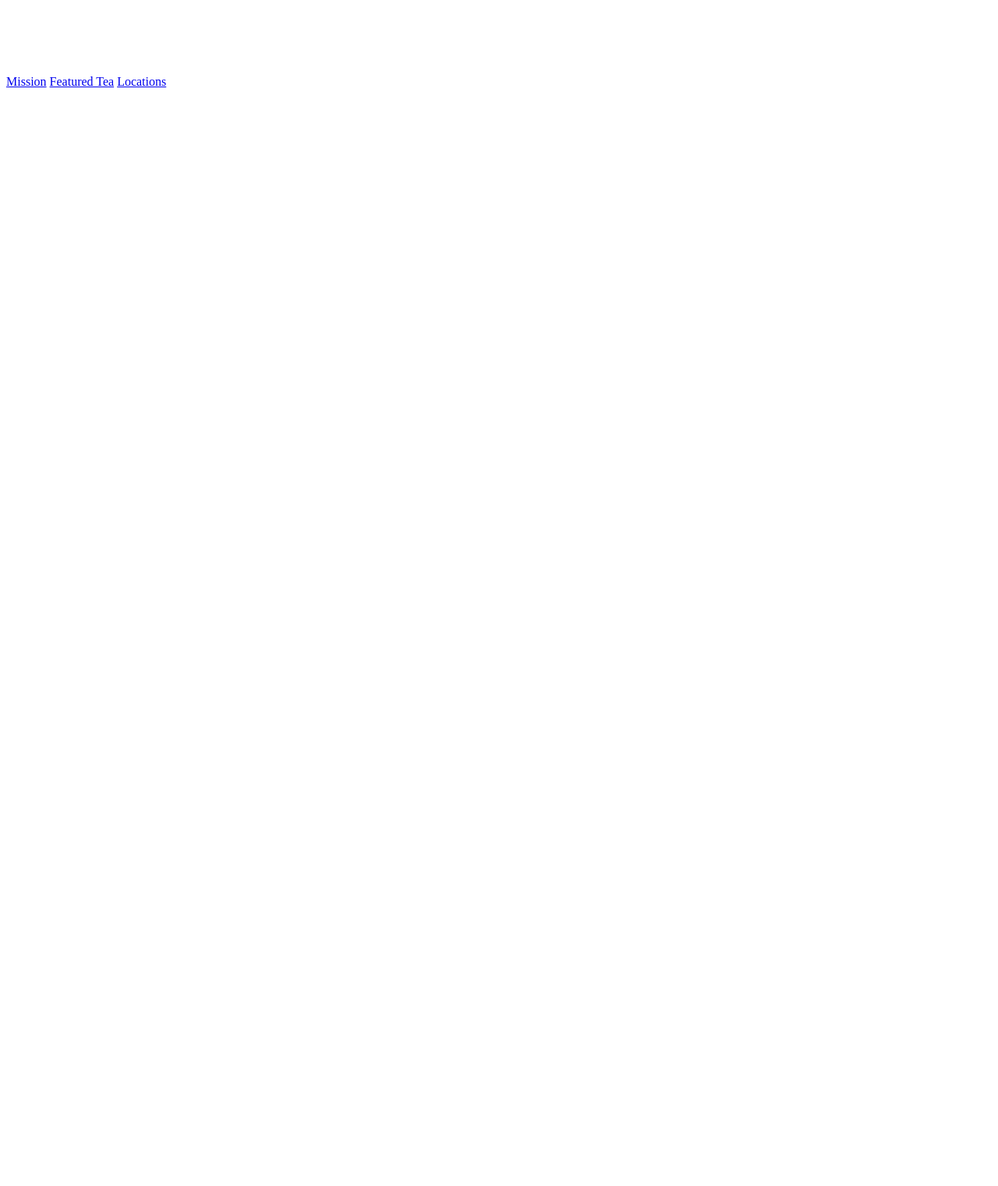
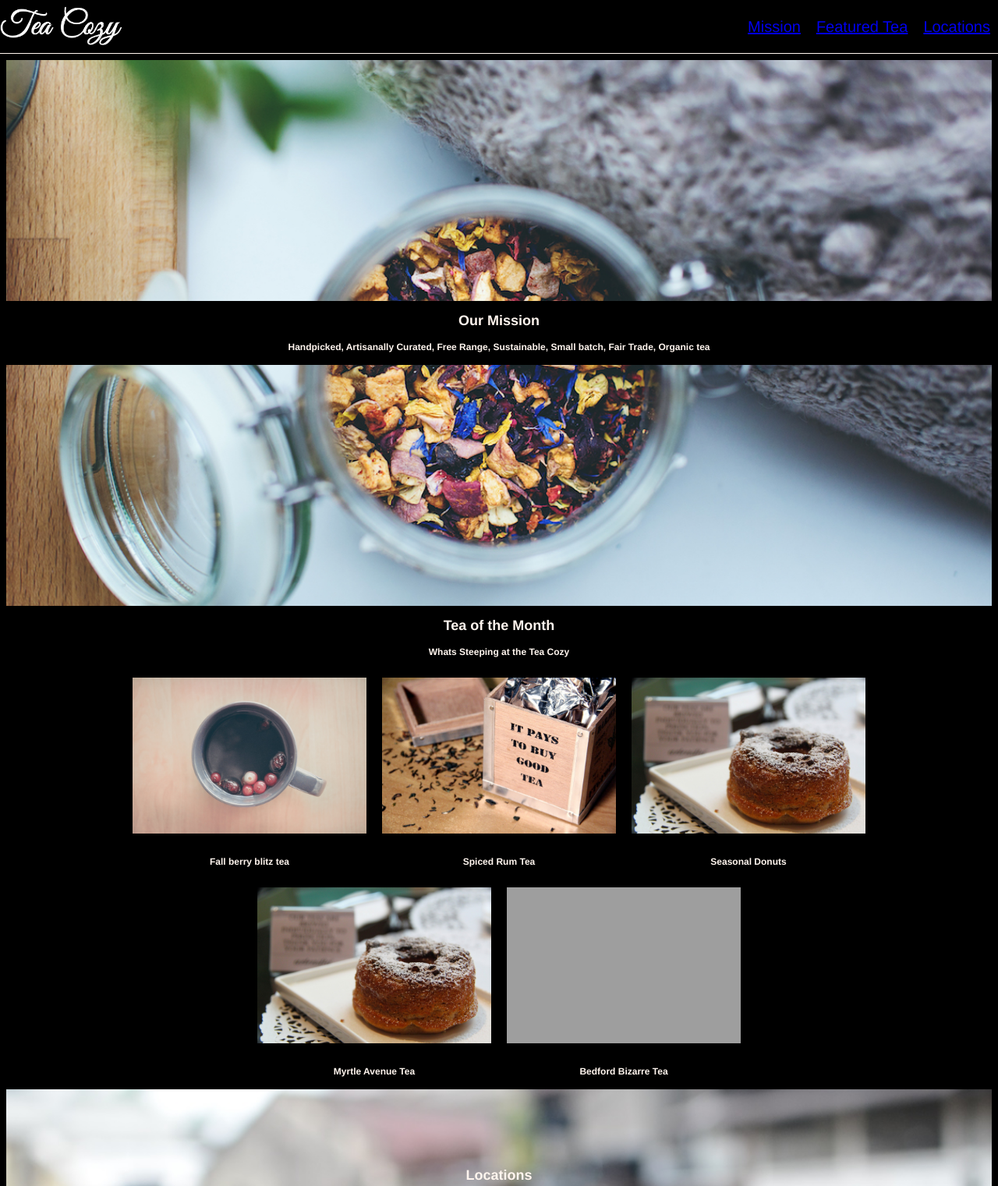
Before and after one commit to patrickswe/tea-cozy, a plain HTML site: page index.html in a window 1280 px wide. Shown: the top 1521 px of the page at 78% size. Before the commit the page ends 800 px from the top, so only its background shows below. Drawn offline with Linux system fonts and the light colour scheme; grey boxes are pictures that could not be loaded.

Commit message:
completed 1st draft

```diff
--- a/index.html
+++ b/index.html
@@ -1,21 +1,97 @@
 <!DOCTYPE html>
 <html lang="en">
-<head>
-    <meta charset="UTF-8">
-    <meta name="viewport" content="width=device-width, initial-scale=1.0">
+  <head>
+    <meta charset="UTF-8" />
+    <meta name="viewport" content="width=device-width, initial-scale=1.0" />
+    <link rel="stylesheet" href="style.css" />
     <title>Document</title>
-</head>
-<body>
-    <nav>
-        <div class="header-img-container">
-            <img src="img-tea-cozy-logo.png" alt="logo displaying the words tea-cozy">
+  </head>
+  <body>
+    <header>
+      <div class="header-img-container">
+        <img
+          src="img-tea-cozy-logo.png"
+          alt="logo displaying the words tea-cozy"
+        />
+      </div>
+      <nav class="header-links-container">
+        <ul>
+          <li><a href="#mission">Mission</a></li>
+          <li><a href="#featured-tea">Featured Tea</a></li>
+          <li><a href="#locations">Locations</a></li>
+        </ul>
+      </nav>
+    </header>
+
+    <main>
+      <section class="mission-container" id="mission">
+        <div class="mission-text">
+          <h2>Our Mission</h2>
+          <h4>
+            Handpicked, Artisanally Curated, Free Range, Sustainable, Small
+            batch, Fair Trade, Organic tea
+          </h4>
         </div>
-        <div class="header-links-container">
-            <a href="#">Mission</a>
-            <a href="#">Featured Tea</a>
-            <a href="#">Locations</a>
+      </section>
+      <section class="featured-tea-container" id="featured-tea">
+        <h2>Tea of the Month</h2>
+        <h4>Whats Steeping at the Tea Cozy</h4>
+        <div class="featured-img-container">
+          <div>
+            <img src="img-berryblitz.jpg" alt="cup of tea" />
+            <h4>Fall berry blitz tea</h4>
+          </div>
+          <div>
+            <img src="img-spiced-rum.jpg" alt="box of tea" />
+            <h4>Spiced Rum Tea</h4>
+          </div>
+          <div>
+            <img src="img-donut.jpg" alt="pic of a donut" />
+            <h4>Seasonal Donuts</h4>
+          </div>
+          <div>
+            <img src="img-donut.jpg" alt="pic of a donut" />
+            <h4>Myrtle Avenue Tea</h4>
+          </div>
+          <div>
+            <img src="img-bedford-bizarre.jpg" alt="bedford tea pic" />
+            <h4>Bedford Bizarre Tea</h4>
+          </div>
         </div>
-    </nav>
-
-</body>
+      </section>
+      <section class="locations-container" id="locations">
+        <h2>Locations</h2>
+        <div class="address-container">
+          <div class="location" id="downtown">
+            <h3>Downtown</h3>
+            <p>384 West North street</p>
+            <p>Suite 108</p>
+            <p>Portland, maine</p>
+          </div>
+          <div class="location" id="East-Bayside">
+            <h3>East Bayside</h3>
+            <p>3433 Phisherman's Avenue</p>
+            <p>(Northwest Corner)</p>
+            <p>Portland Maine</p>
+          </div>
+          <div class="location" id="Oakdale">
+            <h3>Oakdale</h3>
+            <p>515 Crescent Avenue</p>
+            <p>Second Floor</p>
+            <p>Portland, Maine</p>
+          </div>
+        </div>
+      </section>
+    </main>
+    <footer>
+      <div class="contact">
+        <h2>The Tea Cozy</h2>
+        <h5>contact@theteacozy.com</h5>
+        <h5>917-555-8904</h5>
+      </div>
+      <div class="copyright">
+        <p>copyright The Tea Cozy 2017</p>
+      </div>
+    </footer>
+  </body>
 </html>
--- a/style.css
+++ b/style.css
@@ -0,0 +1,107 @@
+html,
+header,
+main,
+footer {
+  font-family: Helvetica, sans-serif;
+  font-size: 12px;
+  color: seashell;
+  background-color: black;
+  text-align: center;
+  box-sizing: border-box;
+}
+
+header {
+  height: 69px;
+  width: 100%;
+  border-bottom: 1px solid seashell;
+  position: fixed;
+  top: 0;
+  left: 0;
+  z-index: 1;
+  display: flex;
+  justify-content: space-between;
+  align-items: center;
+  background-color: black;
+}
+
+.header-img-container {
+}
+header img {
+  max-width: 100%;
+  height: 50px;
+}
+
+nav ul {
+  display: flex;
+  list-style: none;
+}
+nav li {
+  font-size: 20px;
+  margin: 0 10px;
+}
+main {
+  display: flex;
+  flex-direction: column;
+  justify-content: center;
+  align-items: center;
+}
+.mission-container {
+  margin-top: 69px;
+  position: relative;
+  background: url("img-mission-background.jpg");
+  height: 700px;
+  display: flex;
+  justify-content: center;
+  align-items: center;
+  background-repeat: no-repeat;
+  background-size: cover;
+  width: 100%;
+}
+
+.mission-text {
+  background-color: black;
+  width: 100%;
+}
+.featured-tea-container {
+  width: 1000px;
+}
+
+.featured-img-container {
+  display: flex;
+  flex-wrap: wrap;
+  justify-content: center;
+}
+.featured-img-container img {
+  height: 200px;
+  width: 300px;
+  padding: 10px;
+}
+
+.locations-container {
+  height: 500px;
+  background: url(img-locations-background.jpg);
+  background-repeat: no-repeat;
+  background-size: cover;
+  width: 100%;
+}
+
+.locations-container h2 {
+  margin-top: 100px;
+}
+.address-container {
+  display: flex;
+  flex-direction: row;
+  justify-content: center;
+  align-items: center;
+  padding-top: 15px;
+}
+.location {
+  width: 300px;
+  background-color: black;
+  margin: 20px;
+}
+
+.copyright {
+  text-align: left;
+  padding-left: 20px;
+}
```
